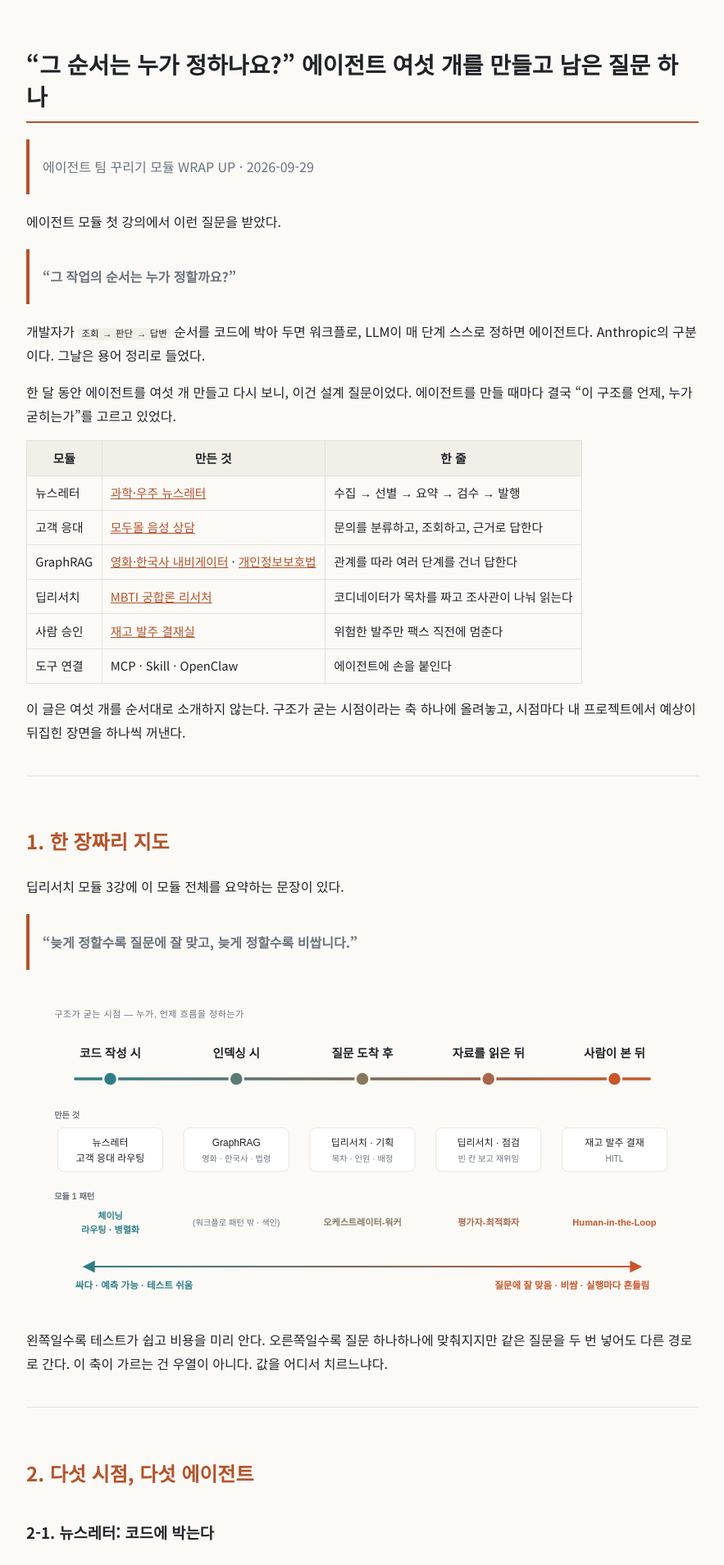
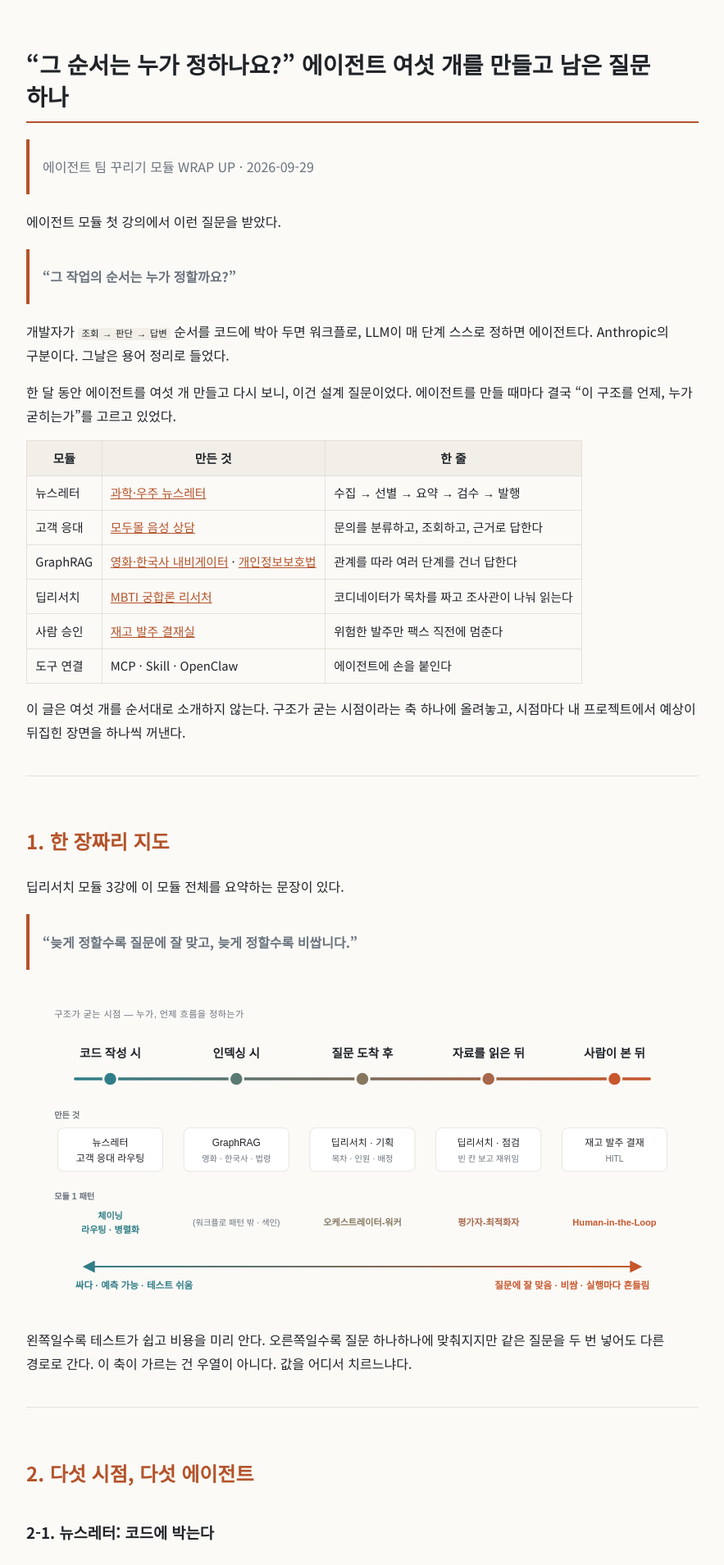
Before and after one commit to GojoSuperman/agent-team-wrap-up, a Jekyll site: the page built from index.md, in a window 1280 px wide. Shown: the top 1909 px of the page at 82% size, without its empty margins (198-1081 px from the left). Built offline with Jekyll 4.4.1, drawn with Linux system fonts in a browser that asks for light colours.

Commit message:
레이아웃: 한글 단어 단위 줄바꿈, 도식을 본문 폭에 맞춤
Co-Authored-By: Claude Opus 5.5 <noreply@anthropic.com>

```diff
--- a/_layouts/default.html
+++ b/_layouts/default.html
@@ -11,13 +11,13 @@
 <style>
   :root { --bg:#fbfaf7; --fg:#1f2328; --muted:#6a737d; --line:#e4e1da; --accent:#b4532a; --code:#f2efe8; }
   @media (prefers-color-scheme: dark) { :root { --bg:#16181c; --fg:#e6e6e6; --muted:#9aa0a6; --line:#2e3238; --accent:#e8895c; --code:#22262c; } }
-  body { background:var(--bg); color:var(--fg); font-family:'Noto Sans KR',sans-serif; line-height:1.8; margin:0; padding:40px 16px 96px; }
+  body { background:var(--bg); color:var(--fg); font-family:'Noto Sans KR',sans-serif; line-height:1.8; word-break:keep-all; overflow-wrap:anywhere; margin:0; padding:40px 16px 96px; }
   main { max-width:820px; margin:0 auto; }
   h1 { font-size:1.75rem; line-height:1.4; border-bottom:2px solid var(--accent); padding-bottom:.4em; }
   h2 { margin-top:2.4em; color:var(--accent); }
   h3 { margin-top:1.8em; }
   a { color:var(--accent); }
-  img { max-width:100%; height:auto; display:block; margin:1.4em auto; }
+  img { width:100%; max-width:100%; height:auto; display:block; margin:1.4em auto; }
   table { border-collapse:collapse; width:100%; font-size:.92rem; display:block; overflow-x:auto; }
   th, td { border:1px solid var(--line); padding:.5em .7em; vertical-align:top; }
   th { background:var(--code); }
```
